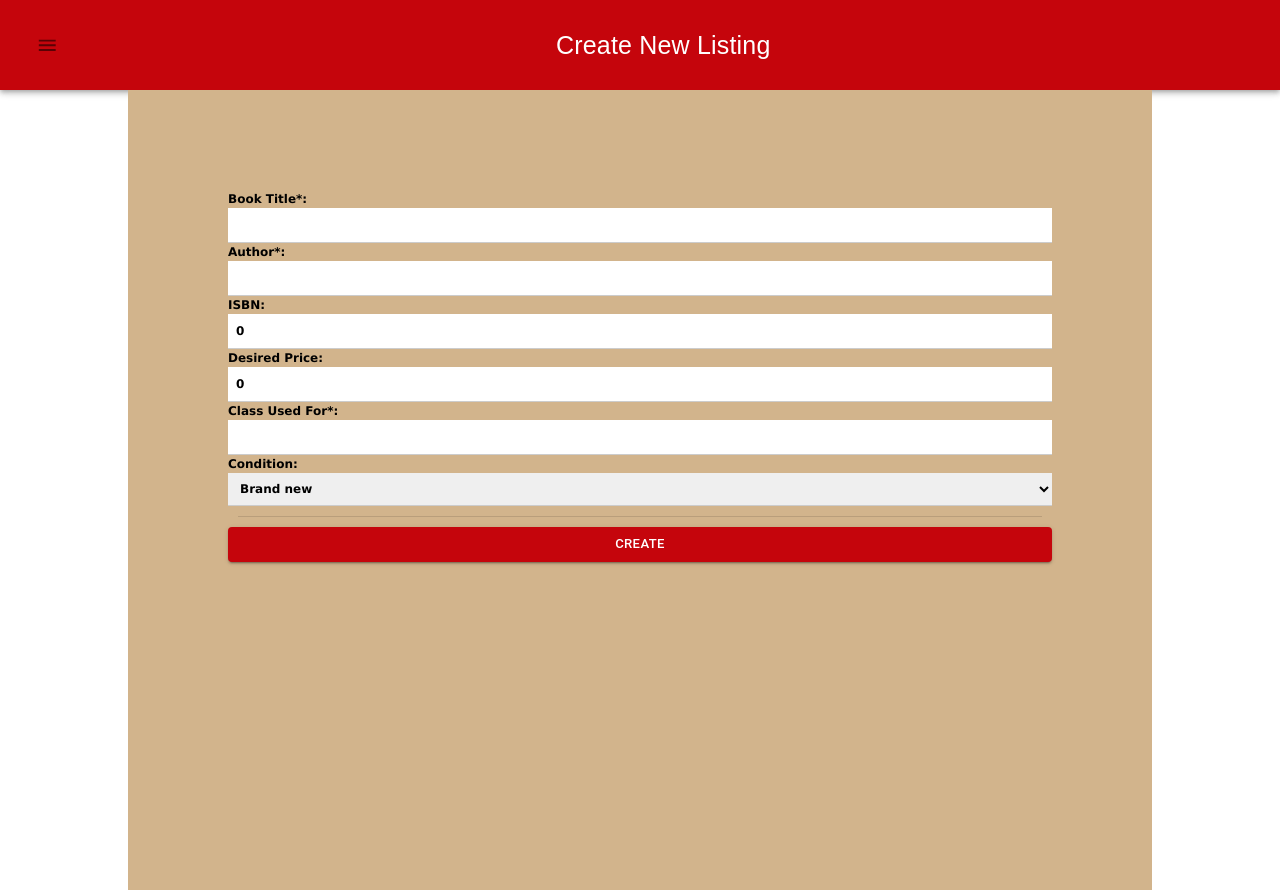
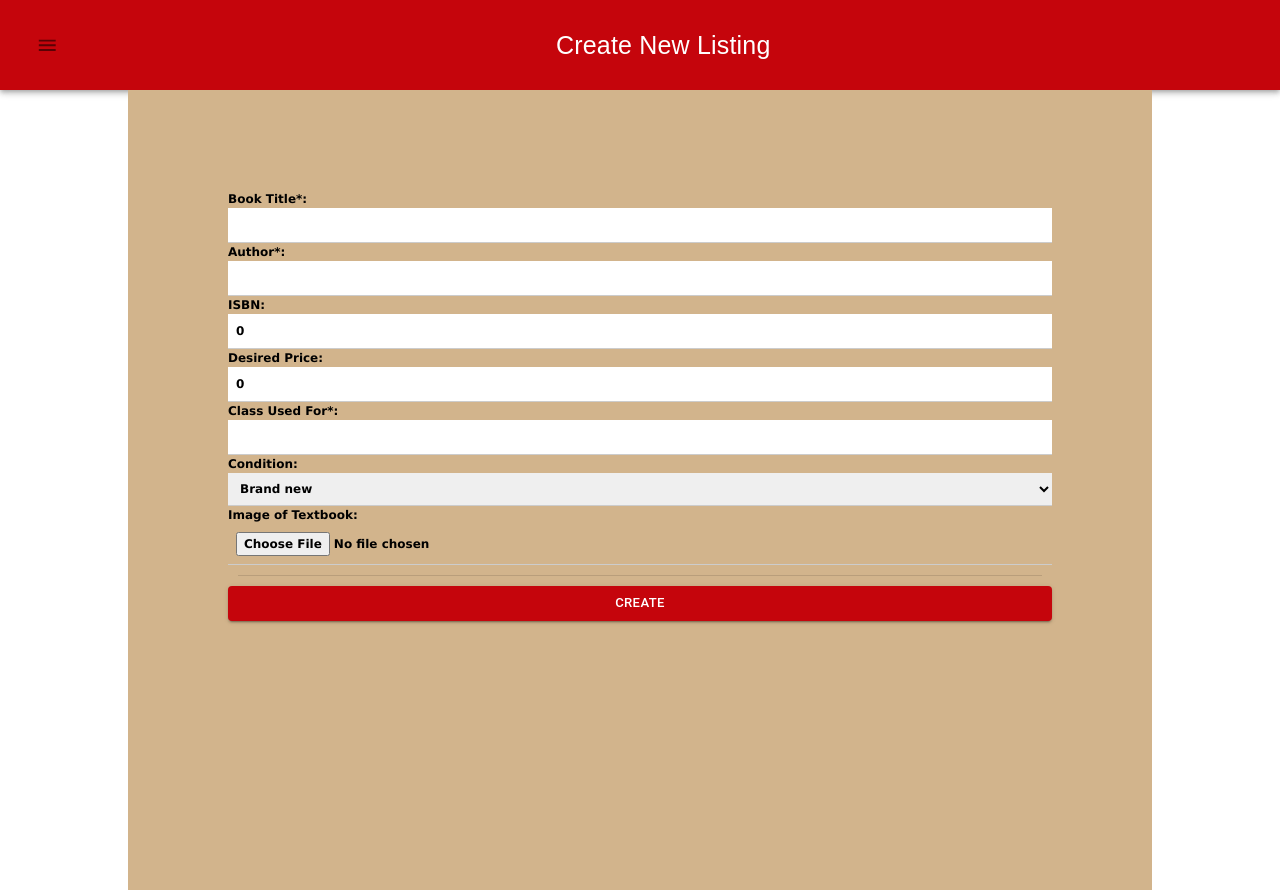
Before and after one commit to andyoconnell21/Badger-Textbooks, a React (Create React App) app in the folder badger-textbooks-app/: page /createnewlisting in a window 1280 px wide. Built offline with nearby package versions, Linux system fonts and the light colour scheme; no server answers; sample sign-in values are in the browser's storage.

Commit message:
Update CreateNewListing.js
User can now upload an image of the textbook

```diff
--- a/badger-textbooks-app/src/pages/CreateNewListings.js
+++ b/badger-textbooks-app/src/pages/CreateNewListings.js
@@ -38,7 +38,8 @@ export class CreateNewListing extends Component {
             condition: 'brand-new',
             class_used: '',
             alerOpen: false,
-            menuOpen: false
+            menuOpen: false,
+            imageURL: '',
         }
     }
 
@@ -105,6 +106,7 @@ export class CreateNewListing extends Component {
                 title: this.state.title,
                 owner: user_email,
                 time_created: date,
+                image_url: this.state.imageURL
             }).then(function(docRef) {
                 listingRef = docRef;
                 firebase.firestore().collection("users").where('email', '==', user_email).get().then((querySnapshot) => {
@@ -157,8 +159,25 @@ export class CreateNewListing extends Component {
         })
     }
 
+    handleImageChange = (e) => {
+        //Adds image to storage
+        const file = e.target.files[0]
+        var storage = firebase.storage()
+        var storageRef = storage.ref()
+        const fileRef = storageRef.child(file.name)
+        fileRef.put(file).then(() => {
+            //Saved image file path
+            storageRef.child(file.name).getDownloadURL().then((url) => {
+                this.setState({imageURL: url})
+            })
+        })
+
+
+
+    }
+
     render() {
-        const {title, author, ISBN, price, condition, class_used} = this.state
+        const {title, author, ISBN, price, condition, class_used, image} = this.state
         return (
             <div>
                 <AppBar style ={{ background:'#c5050c' }} position="static">
@@ -275,6 +294,14 @@ export class CreateNewListing extends Component {
                             <option value='Poor'>Poor, but still usable</option>
                         </select>
                     </div>
+                    <div>
+                        <label>Image of Textbook: </label>
+                        <input className="w3-input w3-hover-light-gray"
+                            type='file'
+                            onChange={this.handleImageChange}
+                        />
+                    </div>
+
                     <Divider style={{margin: "10px"}}/>
                     <Button
                         style={{color: '#ffffff', backgroundColor: '#c5050c'}}
```
